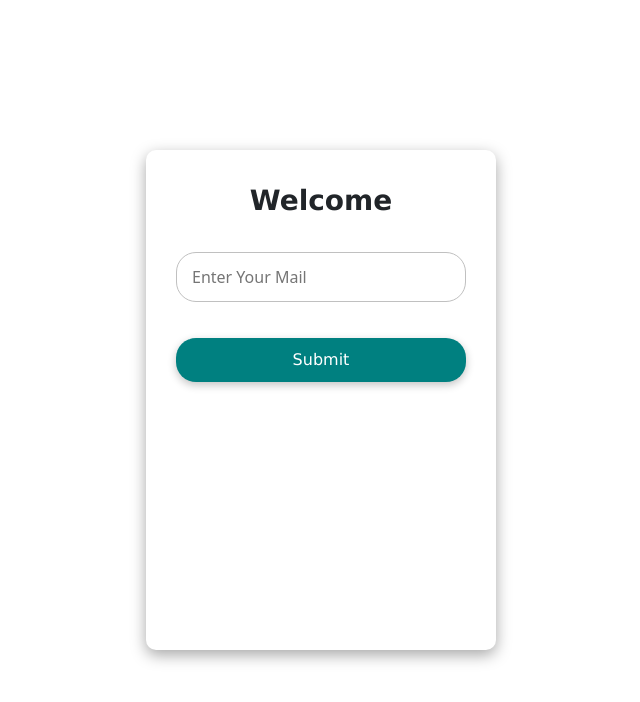
After one commit to Imhotep-Tech/imhotep_finance, a Flask app: page /forget_password in a window 1280 px wide. The commit adds this page. Shown: the top 702 px of the page, without its empty margins (319-959 px from the left). Run offline with Flask 2, Linux system fonts and the light colour scheme.

Commit message:
alpha 3.0

```diff
--- a/app.py
+++ b/app.py
@@ -1,8 +1,9 @@
 from flask import render_template, redirect, Flask, session, request
 from flask_mail import Mail, Message
-from cs50 import SQL
+from flask_sqlalchemy import SQLAlchemy
 from werkzeug.security import generate_password_hash, check_password_hash
 import secrets
+from sqlalchemy import text
 
 app = Flask(__name__)
 
@@ -16,17 +17,20 @@ app.config['MAIL_PASSWORD'] = "hrsw vzhz cixd eecs"
 app.config['MAIL_USE_TLS'] = False
 app.config['MAIL_USE_SSL'] = True
 
+app.config['SQLALCHEMY_DATABASE_URI'] = 'postgresql://kbassem:2005@localhost/imhotepfinance'
+app.config['SQLALCHEMY_TRACK_MODIFICATIONS'] = False
+
+db = SQLAlchemy(app)
+
 mail = Mail(app)
 
-db = SQL("sqlite:///imhotepfinance.db")
+def send_verification_mail_code(user_mail):
+    verification_code = secrets.token_hex(4)
+    msg = Message('Email Verification', sender='imhotepfinance@gmail.com', recipients=[user_mail])
+    msg.body = f"Your verification code is: {verification_code}"
+    mail.send(msg)
 
-def verify_mail(verification_code):
-    if verification_code == session.get("verification_code"):
-            db.execute("UPDATE users SET user_mail_verify = ?", "verified")
-            success = "Email verified successfully. You can now log in."
-            return 1
-    else:
-        return 0
+    session["verification_code"] = verification_code
 
 @app.route("/", methods=["GET"])
 def index():
@@ -49,41 +53,55 @@ def register_page():
 
 @app.route("/register", methods=["POST"])
 def register():
-        user_username = (request.form.get("user_username").strip()).lower()
-        user_password = request.form.get("user_password")
-        user_name = request.form.get("user_name")
-        user_mail = request.form.get("user_mail")
+    user_username = (request.form.get("user_username").strip()).lower()
+    user_password = request.form.get("user_password")
+    user_mail = request.form.get("user_mail").lower()
 
-        existing_username = db.execute("SELECT user_username FROM users WHERE LOWER(user_username) = ? ", user_username)
-        if len(existing_username) > 0:
-            error_existing = "Username is already in use. Please choose another one. or "
-            return render_template("register.html", error=error_existing)
+    existing_username = db.session.execute(
+        text("SELECT user_username FROM users WHERE LOWER(user_username) = :user_username"),
+        {"user_username": user_username}
+    ).fetchall()
+    if existing_username:
+        error_existing = "Username is already in use. Please choose another one. or "
+        return render_template("register.html", error=error_existing)
 
-        existing_mail = db.execute("SELECT user_mail FROM users WHERE LOWER(user_mail) = ? ", user_mail)
-        if len(existing_mail) > 0:
-            error_existing = "Mail is already in use. Please choose another one. or "
-            return render_template("register.html", error=error_existing)
+    existing_mail = db.session.execute(
+        text("SELECT user_mail FROM users WHERE LOWER(user_mail) = :user_mail"),
+        {"user_mail": user_mail}
+    ).fetchall()
+    if existing_mail:
+        error_existing = "Mail is already in use. Please choose another one. or "
+        return render_template("register.html", error=error_existing)
 
-        verification_code = secrets.token_hex(4)
-        msg = Message('Email Verification', sender = 'imhotepfinance@gmail.com', recipients = [user_mail])
-        msg.body = f"Your verification code is: {verification_code}"
-        mail.send(msg)
+    last_user_id = db.session.execute(
+        text("SELECT MAX(user_id) FROM users")
+    ).fetchone()[0]
+    user_id = last_user_id + 1
 
-        session["verification_code"] = verification_code
-        hashed_password = generate_password_hash(user_password)
+    session["user_id"] = user_id
+    hashed_password = generate_password_hash(user_password)
 
-        db.execute("INSERT INTO users (user_username, user_password, user_name, user_mail, user_mail_verify) VALUES (?,?,?,?,?)", user_username, hashed_password, user_name, user_mail, "not_verified")
-        return render_template("mail_verify.html")
+    send_verification_mail_code(user_mail)
 
+    db.session.execute(
+        text("INSERT INTO users (user_id, user_username, user_password, user_mail, user_mail_verify) VALUES (:user_id, :user_username, :user_password, :user_mail, :user_mail_verify)"),
+        {"user_id": user_id ,"user_username": user_username, "user_password": hashed_password, "user_mail": user_mail, "user_mail_verify": "not_verified"}
+    )
+    db.session.commit()
+
+    return render_template("mail_verify.html")
 @app.route("/mail_verification", methods=["POST", "GET"])
 def mail_verification():
     if request.method == "GET":
         return render_template("mail_verify.html")
     else:
         verification_code = request.form.get("verification_code").strip()
-
+        user_id = session.get("user_id")
         if verification_code == session.get("verification_code"):
-            db.execute("UPDATE users SET user_mail_verify = ?", "verified")
+            db.session.execute(
+                text("UPDATE users SET user_mail_verify = :user_mail_verify WHERE user_id = :user_id"), {"user_mail_verify" :"verified", "user_id": user_id}
+                )
+            db.session.commit()
             success="Email verified successfully. You can now log in."
             return render_template("login.html", success=success)
 
@@ -93,29 +111,111 @@ def mail_verification():
 
 @app.route("/login", methods=["POST"])
 def login():
-    user_username = (request.form.get("user_username").strip()).lower()
+    user_username_mail = (request.form.get("user_username_mail").strip()).lower()
     user_password = request.form.get("user_password")
 
-    login_db = db.execute("SELECT user_password, user_mail_verify FROM users WHERE LOWER(user_username) = ? AND user_mail_verify = ?", user_username, "verified")
-    if len(login_db) > 0:
-        password_db = login_db[0]["user_password"]
-        user_mail_verify = login_db[0]["user_mail_verify"]
+    try:
+        login_db = db.session.execute(
+            text("SELECT user_password, user_mail_verify FROM users WHERE LOWER(user_username) = :user_username"),
+            {"user_username": user_username_mail}
+        ).fetchall()[0]
+        password_db = login_db[0]
+        user_mail_verify = login_db[1]
 
-        if login_db and check_password_hash(password_db, user_password):
+        if check_password_hash(password_db, user_password):
             if user_mail_verify == "verified":
-                user = db.execute("SELECT user_id FROM users WHERE LOWER(user_username) = ? AND user_password = ?", user_username, password_db)
+                user = db.session.execute(
+                    text("SELECT user_id FROM users WHERE LOWER(user_username) = :user_username AND user_password = :user_password"),
+                    {"user_username": user_username_mail, "user_password": password_db}
+                ).fetchone()[0]
+
                 session["logged_in"] = True
-                session["user_id"] = user[0]["user_id"]
+                session["user_id"] = user
+
                 return redirect("/home")
             else:
-                error = "Your mail isn't verified"
-                return render_template("login.html", error = error)
+                error_verify = "Your mail isn't verified"
+                return render_template("login.html", error_verify=error_verify)
         else:
             error = "Your username or password are incorrect!"
-            return render_template("login.html", error = error)
+            return render_template("login.html", error=error)
+    except:
+        try:
+            login_db = db.session.execute(
+            text("SELECT user_password, user_mail_verify FROM users WHERE LOWER(user_mail) = :user_mail"),
+            {"user_mail": user_username_mail}
+            ).fetchall()[0]
+            password_db = login_db[0]
+            user_mail_verify = login_db[1]
+
+            if check_password_hash(password_db, user_password):
+                if user_mail_verify == "verified":
+                    user = db.session.execute(
+                        text("SELECT user_id FROM users WHERE LOWER(user_mail) = :user_mail AND user_password = :user_password"),
+                        {"user_mail": user_username_mail, "user_password": password_db}
+                    ).fetchone()[0]
+
+                    session["logged_in"] = True
+                    session["user_id"] = user
+
+                    return redirect("/home")
+                else:
+                    error_verify = "Your mail isn't verified"
+                    return render_template("login.html", error_verify=error_verify)
+            else:
+                error = "Your username or password are incorrect!"
+                return render_template("login.html", error=error)
+        except:
+
+            error = "Your username is incorrect!"
+            return render_template("login.html", error=error)
+
+@app.route("/manual_mail_verification", methods=["POST", "GET"])
+def manual_mail_verification():
+    if request.method == "GET":
+        return render_template("manual_mail_verification.html")
     else:
-        error = "Your username is incorrect!"
-        return render_template("login.html", error = error)
+        user_mail = (request.form.get("user_mail").strip()).lower()
+        mail_verify_db = db.session.execute(
+            text("SELECT user_id, user_mail_verify FROM users WHERE user_mail = :user_mail"), {"user_mail" : user_mail}
+            ).fetchall()[0]
+        user_id = mail_verify_db[0]
+        mail_verify = mail_verify_db[1]
+        if mail_verify == "verified":
+            error = "This Mail is already used and verified"
+            return render_template("login.html", error=error)
+        else:
+            session["user_id"] = user_id
+            send_verification_mail_code(user_mail)
+            return render_template("mail_verify.html")
+
+@app.route("/forget_password",methods=["POST", "GET"])
+def forget_password():
+    if request.method == "GET":
+        return render_template("forget_password.html")
+    else:
+        user_mail = request.form.get("user_mail")
+        try:
+            db.session.execute(
+                text("SELECT user_mail FROM users WHERE user_mail = :user_mail"), {"user_mail" : user_mail}
+            ).fetchall()[0]
+
+            temp_password = secrets.token_hex(4)
+            msg = Message('Reset Password', sender='imhotepfinance@gmail.com', recipients=[user_mail])
+            msg.body = f"Your temporary Password is: {temp_password}"
+            mail.send(msg)
+
+            hashed_password = generate_password_hash(temp_password)
+            db.session.execute(
+                text("UPDATE users SET user_password = :user_password WHERE user_mail = :user_mail"), {"user_password" :hashed_password, "user_mail": user_mail}
+                )
+            db.session.commit()
+
+            success="The Mail is sent check Your mail for your new password"
+            return render_template("login.html", success=success)
+        except:
+            error = "This Email isn't saved"
+            return render_template("forget_password.html", error = error)
 
 @app.route("/logout", methods=["GET", "POST"])
 def logout():
--- /dev/null
+++ b/templates/forget_password.html
@@ -0,0 +1,19 @@
+{% extends "layout.html" %}
+
+{% block body %}
+<div class="form-container">
+
+    {% if error %}
+        <div class="error-message">
+            {{ error }}
+        </div>
+    {% endif %}
+
+    <p class="title">Welcome</p>
+    <form action="/forget_password" method="post" class="form">
+        <input type="name" class="input" placeholder="Enter Your Mail" name="user_mail">
+        <p class="page-link"></p>
+        <button class="form-btn">Submit</button>
+    </form>
+  </div>
+{% endblock %}
--- a/templates/register.html
+++ b/templates/register.html
@@ -11,7 +11,6 @@
 
     <p class="title">Welcome</p>
     <form action="/register" method="post" class="form" onsubmit="return validatePassword()">
-        <input type="name" class="input" placeholder="Name" name="user_name">
       <input type="name" class="input" placeholder="Username" name="user_username">
       <input type="mail" class="input" placeholder="E-Mail" name="user_mail">
       <input type="password" class="input" placeholder="Password" name="user_password" id="password">
```
Also changed, not shown: templates/login.html (+6 -1 lines), templates/manual_mail_verification.html (added, +19 -0 lines).
